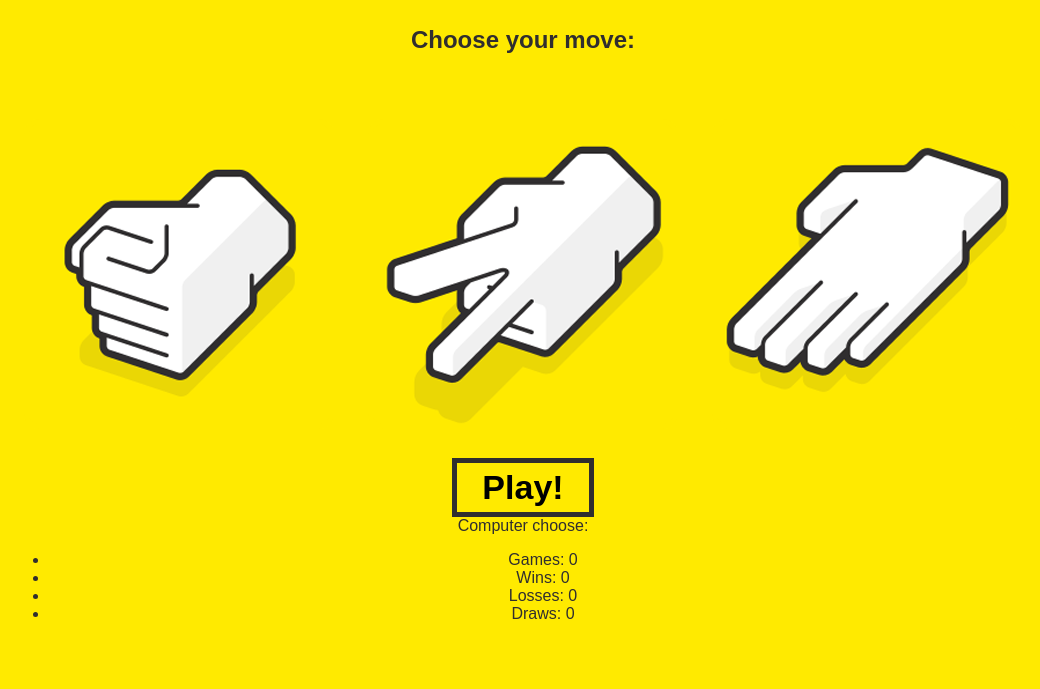
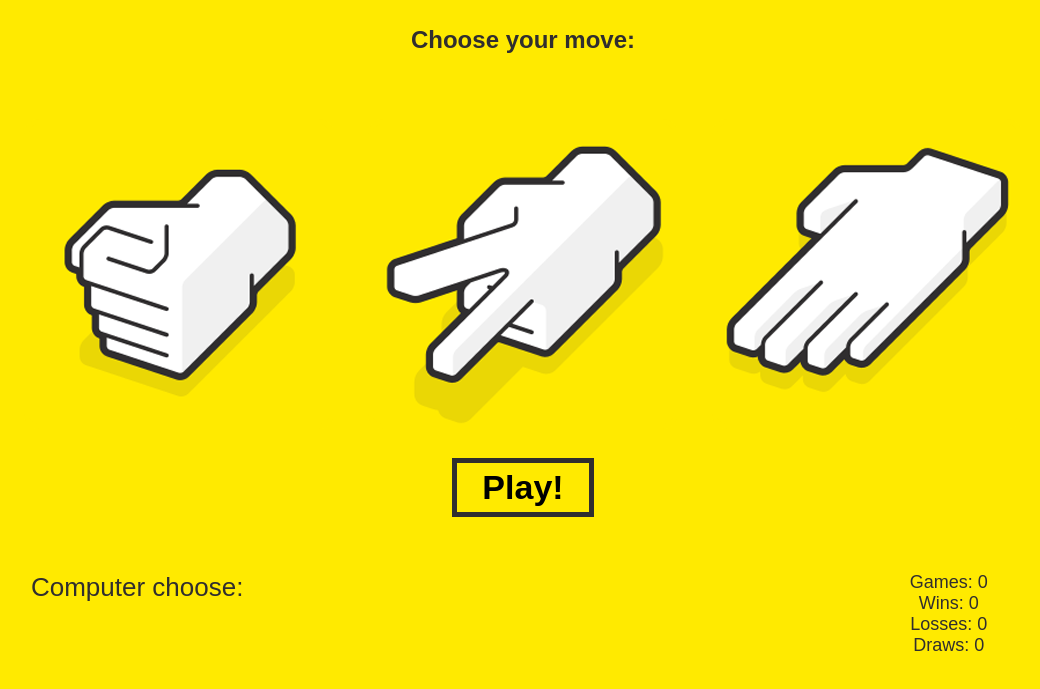
Before and after one commit to Offblack/rock-paper-scissors, a website built with webpack: page src/index.html in a window 1280 px wide. Shown: the part 241-930 px from the top of the page, without its empty margins (117-1157 px from the left). Before the commit the page ends 880 px from the top, so only its background shows below. Built offline with nearby package versions, Linux system fonts and the light colour scheme.

Commit message:
Added game table (points, result, ai-move)

```diff
--- a/src/scss/style.scss
+++ b/src/scss/style.scss
@@ -60,3 +60,31 @@ body {
 .active {
    border: 5px #302e2f solid !important;
 }
+
+#game-table {
+   display: flex;
+   margin: 55px 0;
+}
+
+#game-show-result {
+   text-align: center;
+   flex: 0 0 50%;
+   font-size: 46px;
+   font-weight: 700;
+   justify-content: center;
+}
+
+#points-counter {
+   margin: 0;
+   flex: 0 0 25%;
+   list-style-type: none;
+   justify-content: flex-end;
+   font-size: 18px;
+}
+
+#ai-move {
+   flex: 0 0 25%;
+   list-style-type: none;
+   justify-content: flex-start;
+   font-size: 26px;
+}
```
